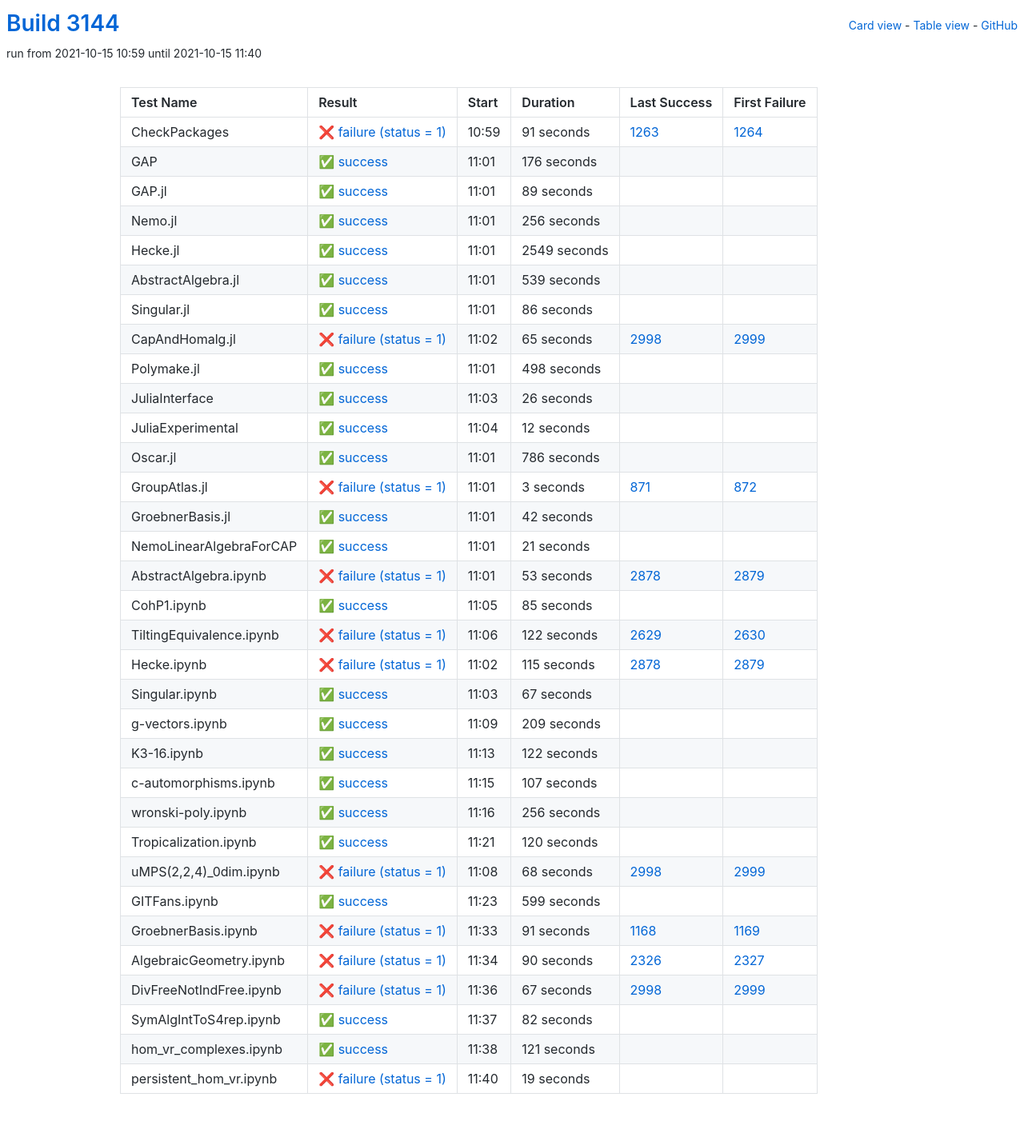
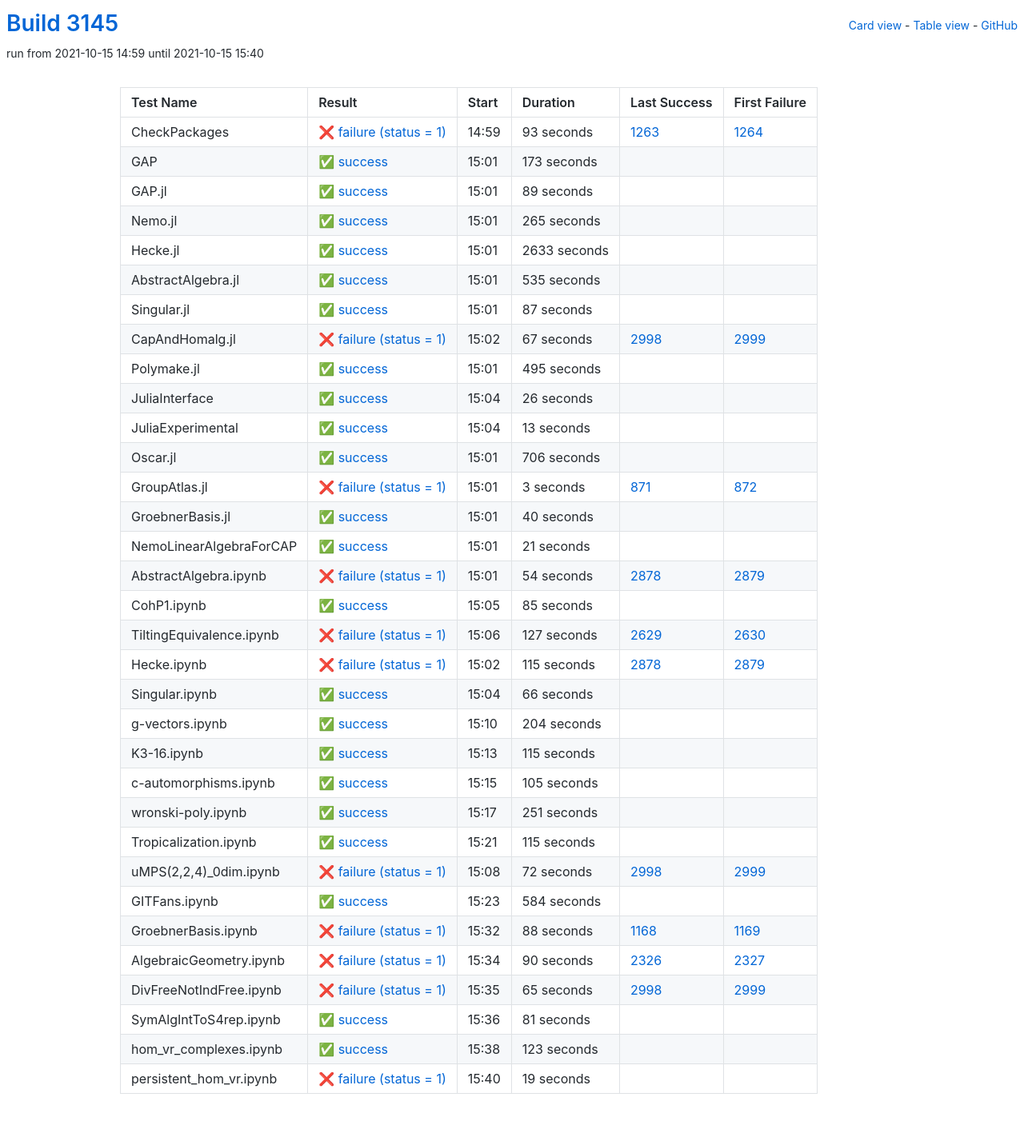
Before and after one commit to oscar-system/oscar-ci-status-stable, a Jekyll site: the page built from table.html, in a window 1280 px wide. Shown: the whole page at 80% size. Built offline with Jekyll 4.4.1, drawn with Linux system fonts in a browser that asks for light colours.

Commit message:
Build #3145

```diff
--- a/_data/ci.yml
+++ b/_data/ci.yml
@@ -1,6 +1,6 @@
 ---
-build: 3144
-build_url: https://oscarci.mathematik.uni-kl.de/job/oscar-stable/3144/
+build: 3145
+build_url: https://oscarci.mathematik.uni-kl.de/job/oscar-stable/3145/
 job: oscar-stable
 organization: oscar-system
 repo: oscar-ci-status-stable
@@ -8,32 +8,32 @@ repourl: https://github.com/oscar-system/oscar-ci-status-stable
 tests:
 - name: CheckPackages
   id: checkpackages
-  log: https://oscarci.mathematik.uni-kl.de/job/oscar-stable/3144/artifact/logs/build-3144/CheckPackages.log
-  start: 2021-10-15 10:59
+  log: https://oscarci.mathematik.uni-kl.de/job/oscar-stable/3145/artifact/logs/build-3145/CheckPackages.log
+  start: 2021-10-15 14:59
   success: false
   exitcode: 1
   status: failure
-  duration: 91
+  duration: 93
   last_success: 1263
   last_success_url: https://oscarci.mathematik.uni-kl.de/job/oscar-stable/1263/
   first_failure: 1264
   first_failure_url: https://oscarci.mathematik.uni-kl.de/job/oscar-stable/1264/
 - name: GAP
   id: gap
-  log: https://oscarci.mathematik.uni-kl.de/job/oscar-stable/3144/artifact/logs/build-3144/GAP.log
-  start: 2021-10-15 11:01
+  log: https://oscarci.mathematik.uni-kl.de/job/oscar-stable/3145/artifact/logs/build-3145/GAP.log
+  start: 2021-10-15 15:01
   success: true
   exitcode: 0
   status: success
-  duration: 176
+  duration: 173
   last_success: false
   last_success_url:
   first_failure: false
   first_failure_url:
 - name: GAP.jl
   id: gap-jl
-  log: https://oscarci.mathematik.uni-kl.de/job/oscar-stable/3144/artifact/logs/build-3144/GAP.jl.log
-  start: 2021-10-15 11:01
+  log: https://oscarci.mathematik.uni-kl.de/job/oscar-stable/3145/artifact/logs/build-3145/GAP.jl.log
+  start: 2021-10-15 15:01
   success: true
   exitcode: 0
   status: success
@@ -44,80 +44,80 @@ tests:
   first_failure_url:
 - name: Nemo.jl
   id: nemo-jl
-  log: https://oscarci.mathematik.uni-kl.de/job/oscar-stable/3144/artifact/logs/build-3144/Nemo.jl.log
-  start: 2021-10-15 11:01
+  log: https://oscarci.mathematik.uni-kl.de/job/oscar-stable/3145/artifact/logs/build-3145/Nemo.jl.log
+  start: 2021-10-15 15:01
   success: true
   exitcode: 0
   status: success
-  duration: 256
+  duration: 265
   last_success: false
   last_success_url:
   first_failure: false
   first_failure_url:
 - name: Hecke.jl
   id: hecke-jl
-  log: https://oscarci.mathematik.uni-kl.de/job/oscar-stable/3144/artifact/logs/build-3144/Hecke.jl.log
-  start: 2021-10-15 11:01
+  log: https://oscarci.mathematik.uni-kl.de/job/oscar-stable/3145/artifact/logs/build-3145/Hecke.jl.log
+  start: 2021-10-15 15:01
   success: true
   exitcode: 0
   status: success
-  duration: 2549
+  duration: 2633
   last_success: false
   last_success_url:
   first_failure: false
   first_failure_url:
 - name: AbstractAlgebra.jl
   id: abstractalgebra-jl
-  log: https://oscarci.mathematik.uni-kl.de/job/oscar-stable/3144/artifact/logs/build-3144/AbstractAlgebra.jl.log
-  start: 2021-10-15 11:01
+  log: https://oscarci.mathematik.uni-kl.de/job/oscar-stable/3145/artifact/logs/build-3145/AbstractAlgebra.jl.log
+  start: 2021-10-15 15:01
   success: true
   exitcode: 0
   status: success
-  duration: 539
+  duration: 535
   last_success: false
   last_success_url:
   first_failure: false
   first_failure_url:
 - name: Singular.jl
   id: singular-jl
-  log: https://oscarci.mathematik.uni-kl.de/job/oscar-stable/3144/artifact/logs/build-3144/Singular.jl.log
-  start: 2021-10-15 11:01
+  log: https://oscarci.mathematik.uni-kl.de/job/oscar-stable/3145/artifact/logs/build-3145/Singular.jl.log
+  start: 2021-10-15 15:01
   success: true
   exitcode: 0
   status: success
-  duration: 86
+  duration: 87
   last_success: false
   last_success_url:
   first_failure: false
   first_failure_url:
 - name: CapAndHomalg.jl
   id: capandhomalg-jl
-  log: https://oscarci.mathematik.uni-kl.de/job/oscar-stable/3144/artifact/logs/build-3144/CapAndHomalg.jl.log
-  start: 2021-10-15 11:02
+  log: https://oscarci.mathematik.uni-kl.de/job/oscar-stable/3145/artifact/logs/build-3145/CapAndHomalg.jl.log
+  start: 2021-10-15 15:02
   success: false
   exitcode: 1
   status: failure
-  duration: 65
+  duration: 67
   last_success: 2998
   last_success_url: https://oscarci.mathematik.uni-kl.de/job/oscar-stable/2998/
   first_failure: 2999
   first_failure_url: https://oscarci.mathematik.uni-kl.de/job/oscar-stable/2999/
 - name: Polymake.jl
   id: polymake-jl
-  log: https://oscarci.mathematik.uni-kl.de/job/oscar-stable/3144/artifact/logs/build-3144/Polymake.jl.log
-  start: 2021-10-15 11:01
+  log: https://oscarci.mathematik.uni-kl.de/job/oscar-stable/3145/artifact/logs/build-3145/Polymake.jl.log
+  start: 2021-10-15 15:01
   success: true
   exitcode: 0
   status: success
-  duration: 498
+  duration: 495
   last_success: false
   last_success_url:
   first_failure: false
   first_failure_url:
 - name: JuliaInterface
   id: juliainterface
-  log: https://oscarci.mathematik.uni-kl.de/job/oscar-stable/3144/artifact/logs/build-3144/JuliaInterface.log
-  start: 2021-10-15 11:03
+  log: https://oscarci.mathematik.uni-kl.de/job/oscar-stable/3145/artifact/logs/build-3145/JuliaInterface.log
+  start: 2021-10-15 15:04
   success: true
   exitcode: 0
   status: success
@@ -128,32 +128,32 @@ tests:
   first_failure_url:
 - name: JuliaExperimental
   id: juliaexperimental
-  log: https://oscarci.mathematik.uni-kl.de/job/oscar-stable/3144/artifact/logs/build-3144/JuliaExperimental.log
-  start: 2021-10-15 11:04
+  log: https://oscarci.mathematik.uni-kl.de/job/oscar-stable/3145/artifact/logs/build-3145/JuliaExperimental.log
+  start: 2021-10-15 15:04
   success: true
   exitcode: 0
   status: success
-  duration: 12
+  duration: 13
   last_success: false
   last_success_url:
   first_failure: false
   first_failure_url:
 - name: Oscar.jl
   id: oscar-jl
-  log: https://oscarci.mathematik.uni-kl.de/job/oscar-stable/3144/artifact/logs/build-3144/Oscar.jl.log
-  start: 2021-10-15 11:01
+  log: https://oscarci.mathematik.uni-kl.de/job/oscar-stable/3145/artifact/logs/build-3145/Oscar.jl.log
+  start: 2021-10-15 15:01
   success: true
   exitcode: 0
   status: success
-  duration: 786
+  duration: 706
   last_success: false
   last_success_url:
   first_failure: false
   first_failure_url:
 - name: GroupAtlas.jl
   id: groupatlas-jl
-  log: https://oscarci.mathematik.uni-kl.de/job/oscar-stable/3144/artifact/logs/build-3144/GroupAtlas.jl.log
-  start: 2021-10-15 11:01
+  log: https://oscarci.mathematik.uni-kl.de/job/oscar-stable/3145/artifact/logs/build-3145/GroupAtlas.jl.log
+  start: 2021-10-15 15:01
   success: false
   exitcode: 1
   status: failure
@@ -164,20 +164,20 @@ tests:
   first_failure_url: https://oscarci.mathematik.uni-kl.de/job/oscar-stable/872/
 - name: GroebnerBasis.jl
   id: groebnerbasis-jl
-  log: https://oscarci.mathematik.uni-kl.de/job/oscar-stable/3144/artifact/logs/build-3144/GroebnerBasis.jl.log
-  start: 2021-10-15 11:01
+  log: https://oscarci.mathematik.uni-kl.de/job/oscar-stable/3145/artifact/logs/build-3145/GroebnerBasis.jl.log
+  start: 2021-10-15 15:01
   success: true
   exitcode: 0
   status: success
-  duration: 42
+  duration: 40
   last_success: false
   last_success_url:
   first_failure: false
   first_failure_url:
 - name: NemoLinearAlgebraForCAP
   id: nemolinearalgebraforcap
-  log: https://oscarci.mathematik.uni-kl.de/job/oscar-stable/3144/artifact/logs/build-3144/NemoLinearAlgebraForCAP.log
-  start: 2021-10-15 11:01
+  log: https://oscarci.mathematik.uni-kl.de/job/oscar-stable/3145/artifact/logs/build-3145/NemoLinearAlgebraForCAP.log
+  start: 2021-10-15 15:01
   success: true
   exitcode: 0
   status: success
@@ -188,20 +188,20 @@ tests:
   first_failure_url:
 - name: AbstractAlgebra.ipynb
   id: abstractalgebra-ipynb
-  log: https://oscarci.mathematik.uni-kl.de/job/oscar-stable/3144/artifact/logs/build-3144/AbstractAlgebra.ipynb.log
-  start: 2021-10-15 11:01
+  log: https://oscarci.mathematik.uni-kl.de/job/oscar-stable/3145/artifact/logs/build-3145/AbstractAlgebra.ipynb.log
+  start: 2021-10-15 15:01
   success: false
   exitcode: 1
   status: failure
-  duration: 53
+  duration: 54
   last_success: 2878
   last_success_url: https://oscarci.mathematik.uni-kl.de/job/oscar-stable/2878/
   first_failure: 2879
   first_failure_url: https://oscarci.mathematik.uni-kl.de/job/oscar-stable/2879/
 - name: CohP1.ipynb
   id: cohp1-ipynb
-  log: https://oscarci.mathematik.uni-kl.de/job/oscar-stable/3144/artifact/logs/build-3144/CohP1.ipynb.log
-  start: 2021-10-15 11:05
+  log: https://oscarci.mathematik.uni-kl.de/job/oscar-stable/3145/artifact/logs/build-3145/CohP1.ipynb.log
+  start: 2021-10-15 15:05
   success: true
   exitcode: 0
   status: success
@@ -212,20 +212,20 @@ tests:
   first_failure_url:
 - name: TiltingEquivalence.ipynb
   id: tiltingequivalence-ipynb
-  log: https://oscarci.mathematik.uni-kl.de/job/oscar-stable/3144/artifact/logs/build-3144/TiltingEquivalence.ipynb.log
-  start: 2021-10-15 11:06
+  log: https://oscarci.mathematik.uni-kl.de/job/oscar-stable/3145/artifact/logs/build-3145/TiltingEquivalence.ipynb.log
+  start: 2021-10-15 15:06
   success: false
   exitcode: 1
   status: failure
-  duration: 122
+  duration: 127
   last_success: 2629
   last_success_url: https://oscarci.mathematik.uni-kl.de/job/oscar-stable/2629/
   first_failure: 2630
   first_failure_url: https://oscarci.mathematik.uni-kl.de/job/oscar-stable/2630/
 - name: Hecke.ipynb
   id: hecke-ipynb
-  log: https://oscarci.mathematik.uni-kl.de/job/oscar-stable/3144/artifact/logs/build-3144/Hecke.ipynb.log
-  start: 2021-10-15 11:02
+  log: https://oscarci.mathematik.uni-kl.de/job/oscar-stable/3145/artifact/logs/build-3145/Hecke.ipynb.log
+  start: 2021-10-15 15:02
   success: false
   exitcode: 1
   status: failure
@@ -236,116 +236,116 @@ tests:
   first_failure_url: https://oscarci.mathematik.uni-kl.de/job/oscar-stable/2879/
 - name: Singular.ipynb
   id: singular-ipynb
-  log: https://oscarci.mathematik.uni-kl.de/job/oscar-stable/3144/artifact/logs/build-3144/Singular.ipynb.log
-  start: 2021-10-15 11:03
+  log: https://oscarci.mathematik.uni-kl.de/job/oscar-stable/3145/artifact/logs/build-3145/Singular.ipynb.log
+  start: 2021-10-15 15:04
   success: true
   exitcode: 0
   status: success
-  duration: 67
+  duration: 66
   last_success: false
   last_success_url:
   first_failure: false
   first_failure_url:
 - name: g-vectors.ipynb
   id: g-vectors-ipynb
-  log: https://oscarci.mathematik.uni-kl.de/job/oscar-stable/3144/artifact/logs/build-3144/g-vectors.ipynb.log
-  start: 2021-10-15 11:09
+  log: https://oscarci.mathematik.uni-kl.de/job/oscar-stable/3145/artifact/logs/build-3145/g-vectors.ipynb.log
+  start: 2021-10-15 15:10
   success: true
   exitcode: 0
   status: success
-  duration: 209
+  duration: 204
   last_success: false
   last_success_url:
   first_failure: false
   first_failure_url:
 - name: K3-16.ipynb
   id: k3-16-ipynb
-  log: https://oscarci.mathematik.uni-kl.de/job/oscar-stable/3144/artifact/logs/build-3144/K3-16.ipynb.log
-  start: 2021-10-15 11:13
+  log: https://oscarci.mathematik.uni-kl.de/job/oscar-stable/3145/artifact/logs/build-3145/K3-16.ipynb.log
+  start: 2021-10-15 15:13
   success: true
   exitcode: 0
   status: success
-  duration: 122
+  duration: 115
   last_success: false
   last_success_url:
   first_failure: false
   first_failure_url:
 - name: c-automorphisms.ipynb
   id: c-automorphisms-ipynb
-  log: https://oscarci.mathematik.uni-kl.de/job/oscar-stable/3144/artifact/logs/build-3144/c-automorphisms.ipynb.log
-  start: 2021-10-15 11:15
+  log: https://oscarci.mathematik.uni-kl.de/job/oscar-stable/3145/artifact/logs/build-3145/c-automorphisms.ipynb.log
+  start: 2021-10-15 15:15
   success: true
   exitcode: 0
   status: success
-  duration: 107
+  duration: 105
   last_success: false
   last_success_url:
   first_failure: false
   first_failure_url:
 - name: wronski-poly.ipynb
   id: wronski-poly-ipynb
-  log: https://oscarci.mathematik.uni-kl.de/job/oscar-stable/3144/artifact/logs/build-3144/wronski-poly.ipynb.log
-  start: 2021-10-15 11:16
+  log: https://oscarci.mathematik.uni-kl.de/job/oscar-stable/3145/artifact/logs/build-3145/wronski-poly.ipynb.log
+  start: 2021-10-15 15:17
   success: true
   exitcode: 0
   status: success
-  duration: 256
+  duration: 251
   last_success: false
   last_success_url:
   first_failure: false
   first_failure_url:
 - name: Tropicalization.ipynb
   id: tropicalization-ipynb
-  log: https://oscarci.mathematik.uni-kl.de/job/oscar-stable/3144/artifact/logs/build-3144/Tropicalization.ipynb.log
-  start: 2021-10-15 11:21
+  log: https://oscarci.mathematik.uni-kl.de/job/oscar-stable/3145/artifact/logs/build-3145/Tropicalization.ipynb.log
+  start: 2021-10-15 15:21
   success: true
   exitcode: 0
   status: success
-  duration: 120
+  duration: 115
   last_success: false
   last_success_url:
   first_failure: false
   first_failure_url:
 - name: uMPS(2,2,4)_0dim.ipynb
   id: umps-2-2-4-0dim-ipynb
-  log: https://oscarci.mathematik.uni-kl.de/job/oscar-stable/3144/artifact/logs/build-3144/uMPS-2-2-4-_0dim.ipynb.log
-  start: 2021-10-15 11:08
+  log: https://oscarci.mathematik.uni-kl.de/job/oscar-stable/3145/artifact/logs/build-3145/uMPS-2-2-4-_0dim.ipynb.log
+  start: 2021-10-15 15:08
   success: false
   exitcode: 1
   status: failure
-  duration: 68
+  duration: 72
   last_success: 2998
   last_success_url: https://oscarci.mathematik.uni-kl.de/job/oscar-stable/2998/
   first_failure: 2999
   first_failure_url: https://oscarci.mathematik.uni-kl.de/job/oscar-stable/2999/
 - name: GITFans.ipynb
   id: gitfans-ipynb
-  log: https://oscarci.mathematik.uni-kl.de/job/oscar-stable/3144/artifact/logs/build-3144/GITFans.ipynb.log
-  start: 2021-10-15 11:23
+  log: https://oscarci.mathematik.uni-kl.de/job/oscar-stable/3145/artifact/logs/build-3145/GITFans.ipynb.log
+  start: 2021-10-15 15:23
   success: true
   exitcode: 0
   status: success
-  duration: 599
+  duration: 584
   last_success: false
   last_success_url:
   first_failure: false
   first_failure_url:
 - name: GroebnerBasis.ipynb
   id: groebnerbasis-ipynb
-  log: https://oscarci.mathematik.uni-kl.de/job/oscar-stable/3144/artifact/logs/build-3144/GroebnerBasis.ipynb.log
-  start: 2021-10-15 11:33
+  log: https://oscarci.mathematik.uni-kl.de/job/oscar-stable/3145/artifact/logs/build-3145/GroebnerBasis.ipynb.log
+  start: 2021-10-15 15:32
   success: false
   exitcode: 1
   status: failure
-  duration: 91
+  duration: 88
   last_success: 1168
   last_success_url: https://oscarci.mathematik.uni-kl.de/job/oscar-stable/1168/
   first_failure: 1169
   first_failure_url: https://oscarci.mathematik.uni-kl.de/job/oscar-stable/1169/
 - name: AlgebraicGeometry.ipynb
   id: algebraicgeometry-ipynb
-  log: https://oscarci.mathematik.uni-kl.de/job/oscar-stable/3144/artifact/logs/build-3144/AlgebraicGeometry.ipynb.log
-  start: 2021-10-15 11:34
+  log: https://oscarci.mathematik.uni-kl.de/job/oscar-stable/3145/artifact/logs/build-3145/AlgebraicGeometry.ipynb.log
+  start: 2021-10-15 15:34
   success: false
   exitcode: 1
   status: failure
@@ -356,44 +356,44 @@ tests:
   first_failure_url: https://oscarci.mathematik.uni-kl.de/job/oscar-stable/2327/
 - name: DivFreeNotIndFree.ipynb
   id: divfreenotindfree-ipynb
-  log: https://oscarci.mathematik.uni-kl.de/job/oscar-stable/3144/artifact/logs/build-3144/DivFreeNotIndFree.ipynb.log
-  start: 2021-10-15 11:36
+  log: https://oscarci.mathematik.uni-kl.de/job/oscar-stable/3145/artifact/logs/build-3145/DivFreeNotIndFree.ipynb.log
+  start: 2021-10-15 15:35
   success: false
   exitcode: 1
   status: failure
-  duration: 67
+  duration: 65
   last_success: 2998
   last_success_url: https://oscarci.mathematik.uni-kl.de/job/oscar-stable/2998/
   first_failure: 2999
   first_failure_url: https://oscarci.mathematik.uni-kl.de/job/oscar-stable/2999/
 - name: SymAlgIntToS4rep.ipynb
   id: symalginttos4rep-ipynb
-  log: https://oscarci.mathematik.uni-kl.de/job/oscar-stable/3144/artifact/logs/build-3144/SymAlgIntToS4rep.ipynb.log
-  start: 2021-10-15 11:37
+  log: https://oscarci.mathematik.uni-kl.de/job/oscar-stable/3145/artifact/logs/build-3145/SymAlgIntToS4rep.ipynb.log
+  start: 2021-10-15 15:36
   success: true
   exitcode: 0
   status: success
-  duration: 82
+  duration: 81
   last_success: false
   last_success_url:
   first_failure: false
   first_failure_url:
 - name: hom_vr_complexes.ipynb
   id: hom-vr-complexes-ipynb
-  log: https://oscarci.mathematik.uni-kl.de/job/oscar-stable/3144/artifact/logs/build-3144/hom_vr_complexes.ipynb.log
-  start: 2021-10-15 11:38
+  log: https://oscarci.mathematik.uni-kl.de/job/oscar-stable/3145/artifact/logs/build-3145/hom_vr_complexes.ipynb.log
+  start: 2021-10-15 15:38
   success: true
   exitcode: 0
   status: success
-  duration: 121
+  duration: 123
   last_success: false
   last_success_url:
   first_failure: false
   first_failure_url:
 - name: persistent_hom_vr.ipynb
   id: persistent-hom-vr-ipynb
-  log: https://oscarci.mathematik.uni-kl.de/job/oscar-stable/3144/artifact/logs/build-3144/persistent_hom_vr.ipynb.log
-  start: 2021-10-15 11:40
+  log: https://oscarci.mathematik.uni-kl.de/job/oscar-stable/3145/artifact/logs/build-3145/persistent_hom_vr.ipynb.log
+  start: 2021-10-15 15:40
   success: false
   exitcode: 1
   status: failure
```
Also changed, not shown: README.md.
